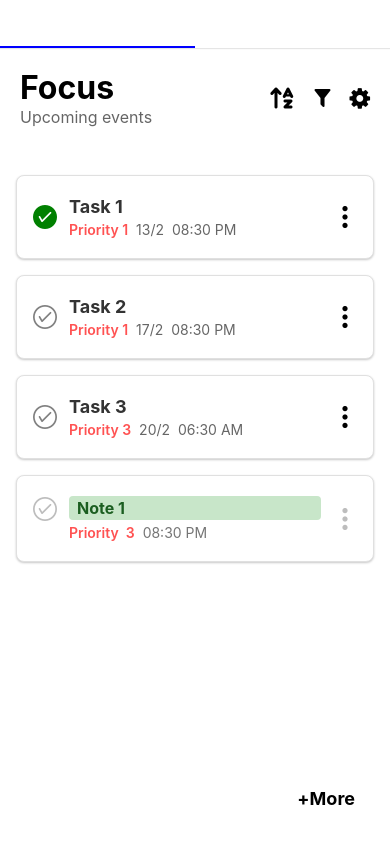
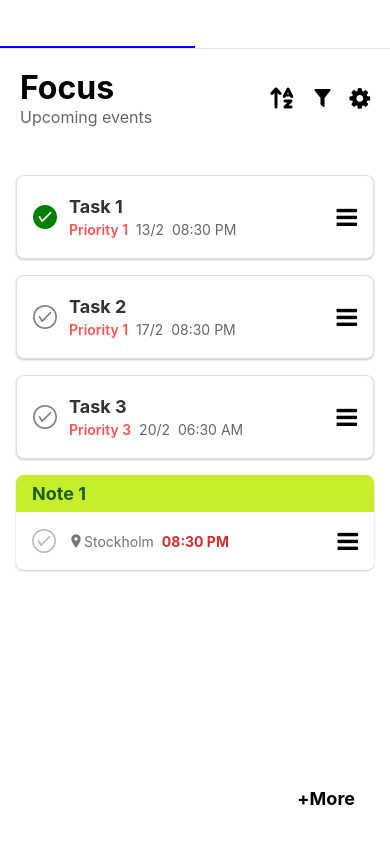
Before and after one commit to BooValooo/To-do-app, a React Native app in the folder EaseTask/: screen /Main in a window 390 px wide. Built offline with nearby package versions, Linux system fonts and the light colour scheme; what native-base would draw is missing.

Commit message:
Adjusting styles and icons

```diff
--- a/EaseTask/src/Components/NoteBox.tsx
+++ b/EaseTask/src/Components/NoteBox.tsx
@@ -1,90 +1,87 @@
 import React from 'react';
 import { View, Text, TouchableOpacity, StyleSheet } from 'react-native';
-import { AntDesign, Entypo } from '@expo/vector-icons';
+import { AntDesign, MaterialIcons, FontAwesome } from '@expo/vector-icons';
 
-const NoteBox = ({ taskName, priority, time, isChecked, onCheckPress, onMenuPress, location }) => {
-  // Convert the priority number to text
-  const priorityText = `Priority ${priority}`;
+const NoteBox = ({ taskName, time, isChecked, onCheckPress, onMenuPress, location }) => {
+  return (
+    <View style={styles.noteContainer}>
+      {/* Title bar */}
+      <View style={styles.titleBar}>
+        <Text style={styles.noteTitle}>{taskName}</Text>
+      </View>
 
-  return (
-    <View style={styles.taskContainer}>
-      <TouchableOpacity onPress={onCheckPress} style={styles.checkbox}>
-        {isChecked ? (
-          <AntDesign name="checkcircle" size={24} color="#00E676" />
-        ) : (
-          <AntDesign name="checkcircleo" size={24} color="#BDBDBD" />
-        )}
-      </TouchableOpacity>
-      <View style={styles.taskDetails}>
-        <View style={styles.taskHeader}>
-          <Text style={styles.taskName}>{taskName}</Text>
+      {/* Note content */}
+      <View style={styles.contentContainer}>
+        <TouchableOpacity onPress={onCheckPress} style={styles.checkbox}>
+          <AntDesign name={isChecked ? "checkcircle" : "checkcircleo"} size={24} color={isChecked ? "#00E676" : "#BDBDBD"} />
+        </TouchableOpacity>
+        <View style={styles.noteDetails}>
+          <View style={styles.noteMeta}>
+            <MaterialIcons name="location-on" size={16} color="#757575" />
+            <Text style={styles.location}>{location}</Text>
+            <Text style={styles.time}>{time}</Text>
+          </View>
         </View>
-        <View style={styles.taskMeta}>
-          <Text style={styles.priority}>{priorityText}</Text>
-          <Text style={styles.time}>{time}</Text>
-        </View>
+        <TouchableOpacity onPress={onMenuPress} style={styles.menuButton}>
+          <FontAwesome name="bars" size={24} color="black" />
+        </TouchableOpacity>
       </View>
-      <TouchableOpacity onPress={onMenuPress} style={styles.menuButton}>
-        <Entypo name="dots-three-vertical" size={24} color="#BDBDBD" />
-      </TouchableOpacity>
     </View>
   );
 };
 
 const styles = StyleSheet.create({
-  taskContainer: {
-    flexDirection: 'row',
-    alignItems: 'center',
-    justifyContent: 'space-between',
-    paddingVertical: 20,
-    paddingHorizontal: 16,
+  noteContainer: {
     marginHorizontal: 16,
     marginVertical: 8,
-    borderWidth: 1,
-    borderColor: '#E0E0E0',
     borderRadius: 8,
     backgroundColor: '#FFFFFF',
     shadowColor: '#000000',
     shadowOffset: { width: 0, height: 1 },
     shadowOpacity: 0.22,
     shadowRadius: 2.22,
+    elevation: 4,
+  },
+  titleBar: {
+    backgroundColor: '#C7EE2B',
+    borderTopLeftRadius: 8,
+    borderTopRightRadius: 8,
+    paddingHorizontal: 16,
+    paddingVertical: 8,
+  },
+  noteTitle: {
+    fontSize: 18,
+    fontWeight: 'bold',
+    color: '#1B5E20',
+  },
+  contentContainer: {
+    flexDirection: 'row',
+    alignItems: 'center',
+    justifyContent: 'space-between',
+    padding: 16,
   },
   checkbox: {
-    alignSelf: 'flex-start',
   },
-  taskDetails: {
+  noteDetails: {
     flex: 1,
+    justifyContent: 'center',
     marginLeft: 12,
-    justifyContent: 'center',
   },
-  taskHeader: {
-    backgroundColor: '#C8E6C9', // Light green background for the header
-    paddingVertical: 2,
-    paddingHorizontal: 8,
-    borderRadius: 4,
-  },
-  taskName: {
-    fontSize: 16,
-    fontWeight: 'bold',
-    color: '#1B5E20', // Dark green text for the task name
-  },
-  taskMeta: {
+  noteMeta: {
     flexDirection: 'row',
     alignItems: 'center',
-    marginTop: 4,
   },
-  priority: {
+  location: {
     fontSize: 14,
-    fontWeight: '600',
-    color: '#FF5252', // Red text for priority
+    color: '#757575',
     marginRight: 8,
   },
   time: {
     fontSize: 14,
-    color: '#757575', // Grey for the time
+    fontWeight: 'bold',
+    color: '#D32F2F',
   },
   menuButton: {
-    paddingLeft: 12, // Ensuring touchable area is large enough
   },
 });
 
--- a/EaseTask/src/Components/TaskBox.tsx
+++ b/EaseTask/src/Components/TaskBox.tsx
@@ -1,14 +1,13 @@
 // TaskBox.tsx is a component that displays a task with its details and a checkbox to mark it as completed.
 import React from 'react';
 import { View, Text, TouchableOpacity, StyleSheet } from 'react-native';
-import { AntDesign, Entypo } from '@expo/vector-icons';
+import { AntDesign, Entypo,FontAwesome } from '@expo/vector-icons';
 
 const TaskBox = ({ task, onCheckPress, onMenuPress }) => {
   return (
     <View style={styles.taskContainer}>
       <TouchableOpacity onPress={onCheckPress} style={styles.checkbox}>
-        {/* Display a checked or unchecked icon based on the isChecked prop */}
-        {task.isChecked ? (
+         {task.isChecked ? (
           <AntDesign name="checkcircle" size={24} color="green" />
         ) : (
           <AntDesign name="checkcircleo" size={24} color="grey" />
@@ -22,7 +21,7 @@ const TaskBox = ({ task, onCheckPress, onMenuPress }) => {
         </View>
       </View>
       <TouchableOpacity onPress={onMenuPress} style={styles.menuButton}>
-        <Entypo name="dots-three-vertical" size={24} color="black" />
+        <FontAwesome name="bars" size={24} color="black" />
       </TouchableOpacity>
     </View>
   );
--- a/EaseTask/src/Views/main-screen.tsx
+++ b/EaseTask/src/Views/main-screen.tsx
@@ -99,7 +99,6 @@ const MainScreen = () => {
           <NoteBox
             key={Note.id}
             taskName={Note.name}
-            priority={Note.priority}
             time={Note.time}
             isChecked={Note.isChecked}
             onCheckPress={() => handleCheckPress(Note)}
```
